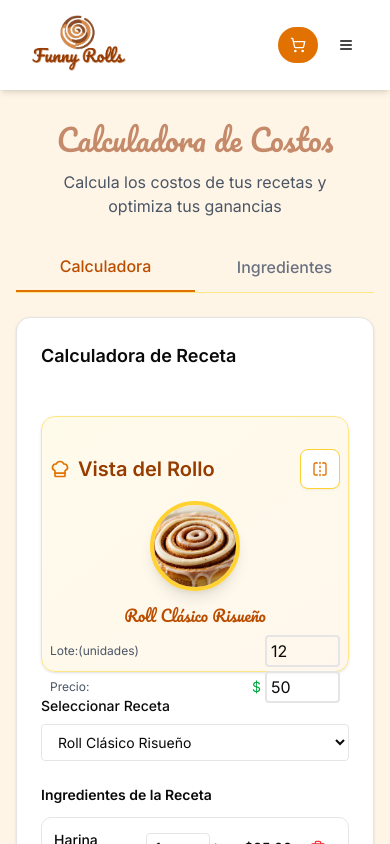
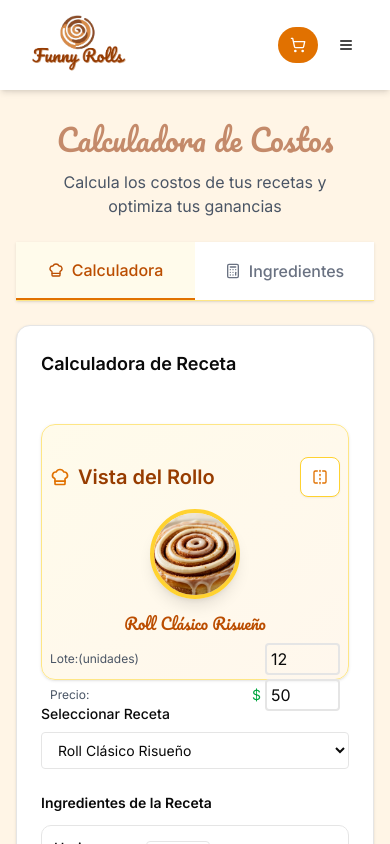
Before and after one commit to abimael92/Funny-Rolls, a Next.js app: page /recipe-calculator in a window 390 px wide. Shown: the top 844 px of the page. Built offline with nearby package versions, Linux system fonts and the light colour scheme.

Commit message:
adjust MobileViewSwitcher UI for mobile view

```diff
--- a/components/RecipeCalculator/MobileViewSwitcher.tsx
+++ b/components/RecipeCalculator/MobileViewSwitcher.tsx
@@ -1,4 +1,6 @@
 "use client"
+
+import { Calculator, ChefHat } from "lucide-react"
 
 interface MobileViewSwitcherProps {
     mobileView: 'ingredients' | 'calculator'
@@ -7,18 +9,26 @@ interface MobileViewSwitcherProps {
 
 export function MobileViewSwitcher({ mobileView, setMobileView }: MobileViewSwitcherProps) {
     return (
-        <div className="lg:hidden flex border-b border-amber-200 mb-6">
+        <div className="lg:hidden flex border-b border-amber-200 bg-white sticky top-0 z-10 mb-6 shadow-sm">
             <button
                 onClick={() => setMobileView('calculator')}
-                className={`flex-1 py-3 text-center font-medium ${mobileView === 'calculator' ? 'text-amber-700 border-b-2 border-amber-600' : 'text-gray-500'}`}
+                className={`flex-1 py-4 text-center font-medium flex items-center justify-center gap-2 transition-all duration-200 ${mobileView === 'calculator'
+                    ? 'text-amber-700 border-b-2 border-amber-600 bg-amber-50'
+                    : 'text-gray-500 hover:text-amber-600 hover:bg-amber-25'
+                    }`}
             >
-                Calculadora
+                <ChefHat className="h-4 w-4" />
+                <span>Calculadora</span>
             </button>
             <button
                 onClick={() => setMobileView('ingredients')}
-                className={`flex-1 py-3 text-center font-medium ${mobileView === 'ingredients' ? 'text-amber-700 border-b-2 border-amber-600' : 'text-gray-500'}`}
+                className={`flex-1 py-4 text-center font-medium flex items-center justify-center gap-2 transition-all duration-200 ${mobileView === 'ingredients'
+                    ? 'text-amber-700 border-b-2 border-amber-600 bg-amber-50'
+                    : 'text-gray-500 hover:text-amber-600 hover:bg-amber-25'
+                    }`}
             >
-                Ingredientes
+                <Calculator className="h-4 w-4" />
+                <span>Ingredientes</span>
             </button>
         </div>
     )
```
